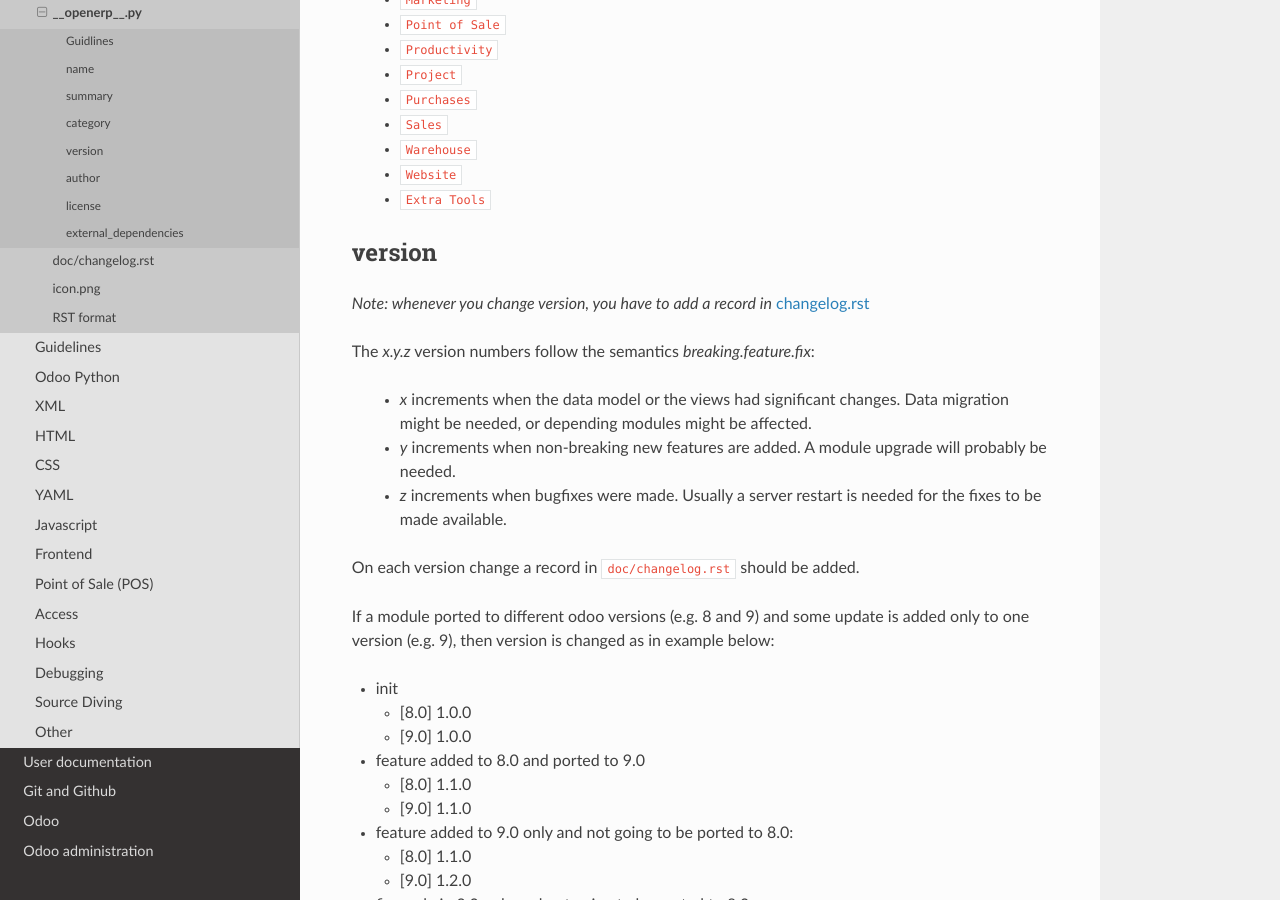
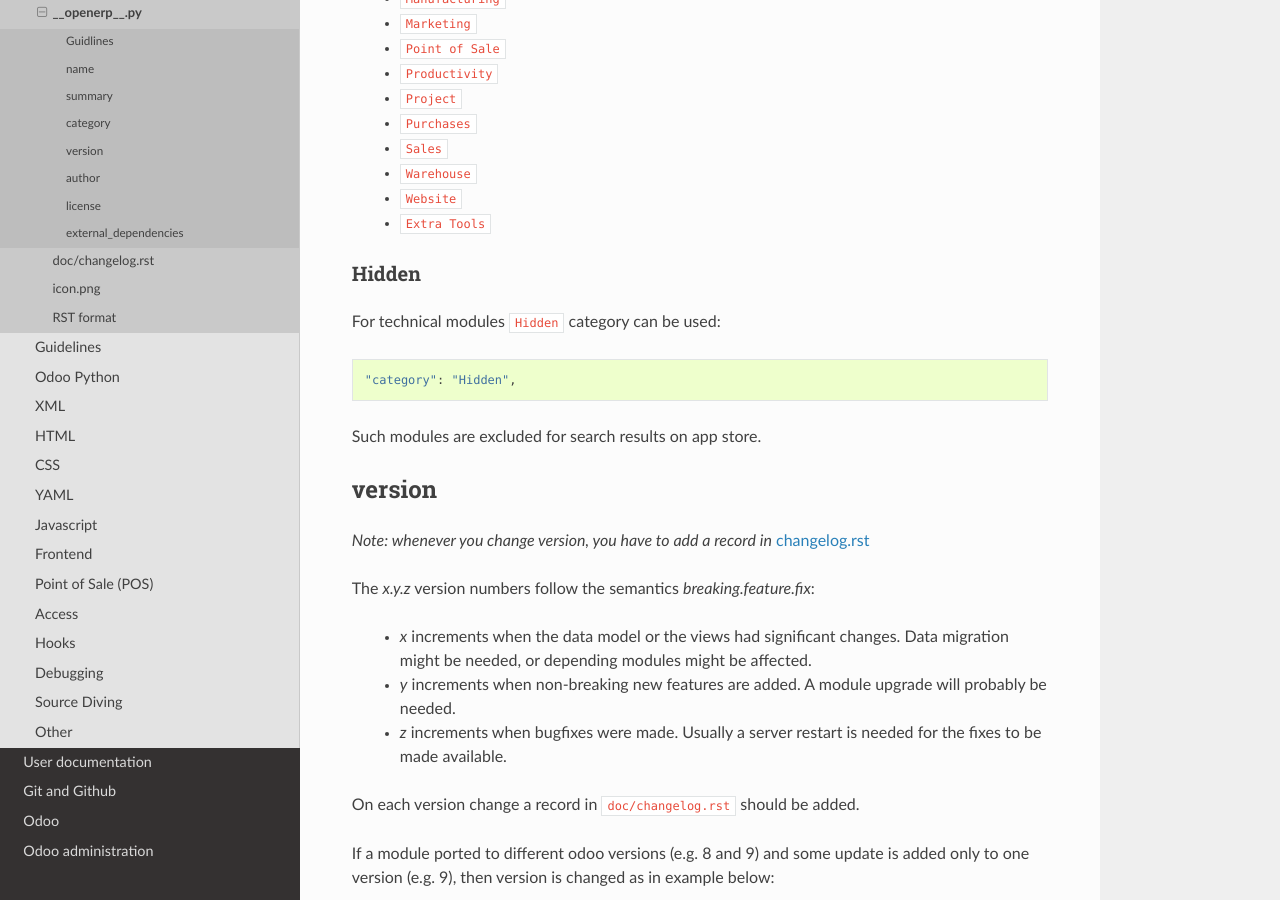
Before and after one commit to itpp-labs/odoo-development, a Sphinx documentation site: the page built from docs/dev/docs/__openerp__.py.rst, in a window 1280 px wide and 900 px high, scrolled down 2189 px. Built offline with Sphinx 7.4.7 and the Read the Docs theme 2.0.0, drawn with Linux system fonts in a browser that asks for light colours; pages that are not in the unit, such as notebooks, are missing from menus.

Commit message:
__opener__.py: Hidden category

```diff
--- a/docs/dev/docs/__openerp__.py.rst
+++ b/docs/dev/docs/__openerp__.py.rst
@@ -97,6 +97,14 @@ Categories from the list below are preferred.
    * ``Website``
    * ``Extra Tools``
 
+Hidden
+------
+
+For technical modules ``Hidden`` category can be used::
+
+    "category": "Hidden",
+
+Such modules are excluded for search results on app store.
 
 version
 =======
```
